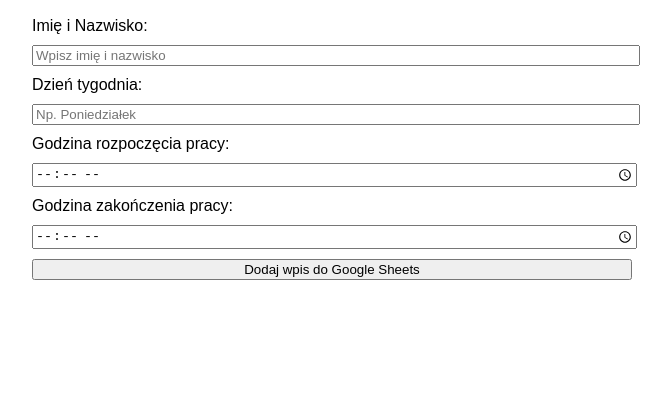
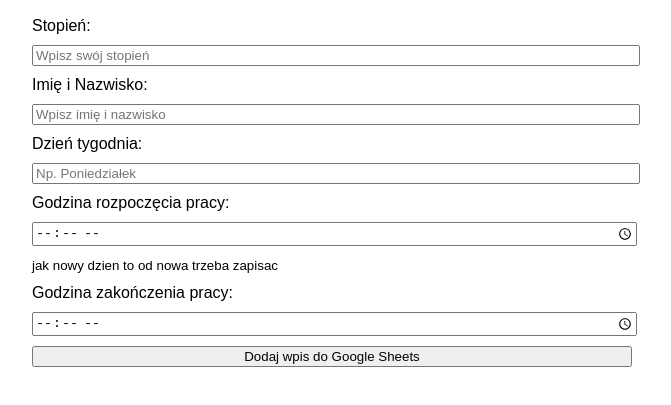
Before and after one commit to Gustafinio/testgodzin, a plain HTML site: page INDEX.HTML in a window 1280 px wide. Shown: the part 51-456 px from the top of the page, without its empty margins (308-979 px from the left). Drawn offline with Linux system fonts and the light colour scheme.

Commit message:
Add files via upload

```diff
--- a/INDEX.HTML
+++ b/INDEX.HTML
@@ -13,6 +13,9 @@
 
     <h2>Rejestracja Czasu Pracy</h2>
 
+    <label>Stopień:</label>
+    <input type="text" id="degree" placeholder="Wpisz swój stopień">
+
     <label>Imię i Nazwisko:</label>
     <input type="text" id="name" placeholder="Wpisz imię i nazwisko">
 
@@ -21,9 +24,10 @@
 
     <label>Godzina rozpoczęcia pracy:</label>
     <input type="time" id="startTime">
-
+    <small>jak nowy dzien to od nowa trzeba zapisac</small>
     <label>Godzina zakończenia pracy:</label>
     <input type="time" id="endTime">
+
 
     <button onclick="sendData()">Dodaj wpis do Google Sheets</button>
 
```
